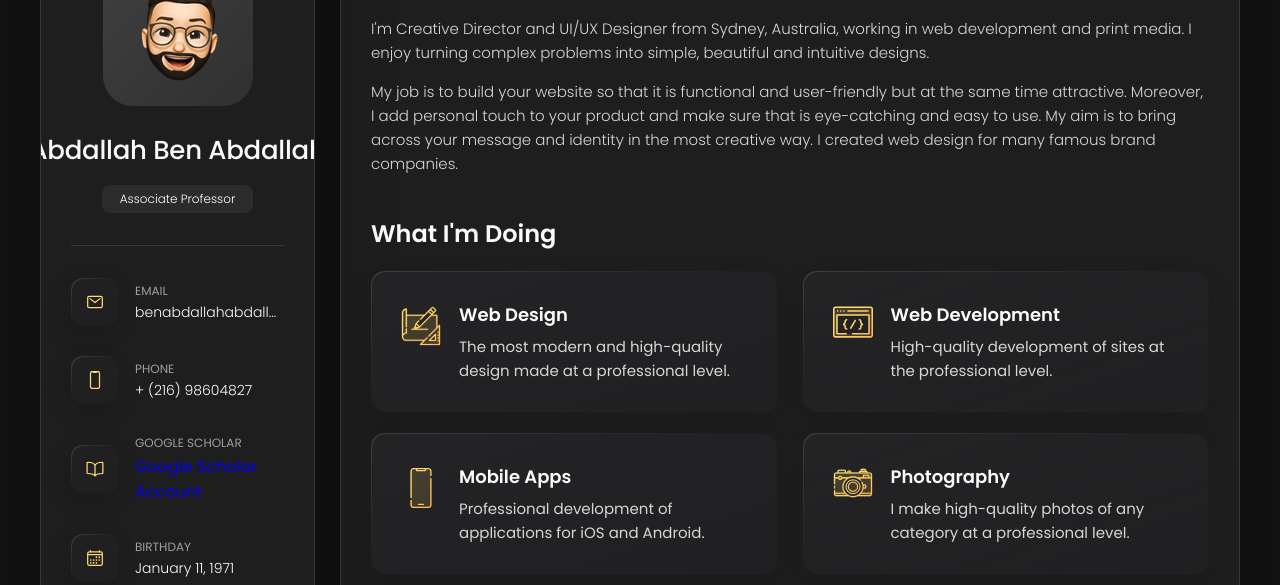
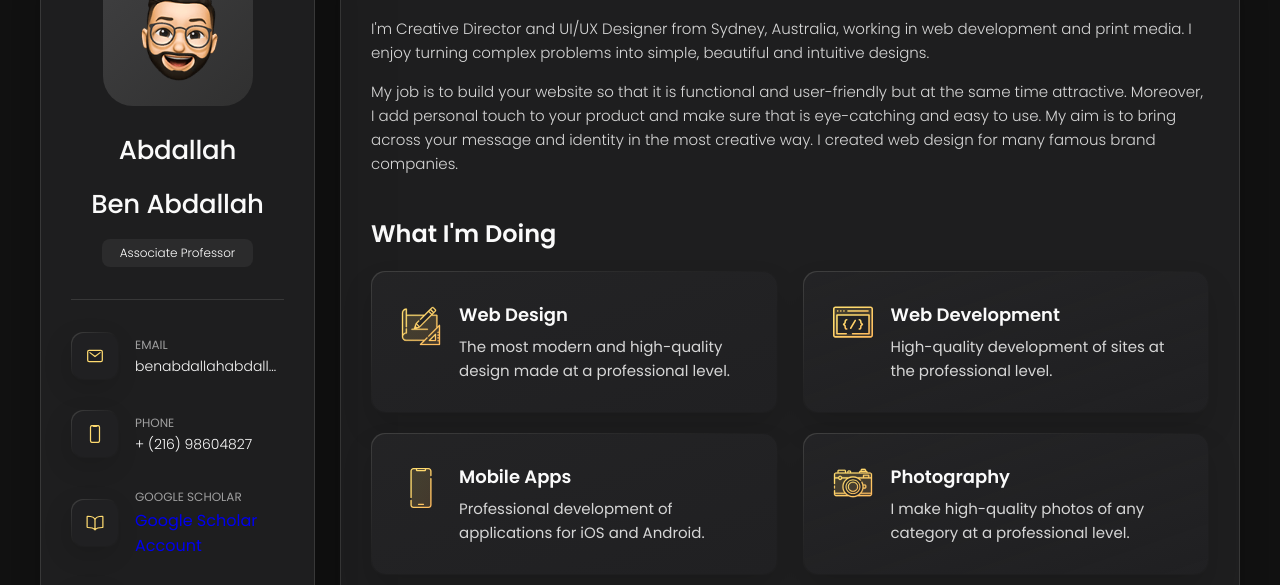
Before and after one commit to benabdallahabdallah/benabdallahabdallah.github.io, a plain HTML site: page index.html in a window 1280 px wide. Shown: the part 162-747 px from the top of the page. Drawn offline with nearby package versions, Linux system fonts and the light colour scheme.

Commit message:
update index

```diff
--- a/index.html
+++ b/index.html
@@ -5,7 +5,7 @@
   <meta charset="UTF-8">
   <meta http-equiv="X-UA-Compatible" content="IE=edge">
   <meta name="viewport" content="width=device-width, initial-scale=1.0">
-  <title>vCard - Personal Portfolio</title>
+  <title>ABA - Personal Portfolio</title>
 
   <!--
     - favicon
@@ -46,7 +46,8 @@
         </figure>
 
         <div class="info-content">
-          <h1 class="name" title="Abdallah Ben Abdallah">Abdallah Ben Abdallah</h1>
+          <h1 class="name" title="Abdallah">Abdallah</h1>
+          <h1 class="name" title="Ben Abdallah">Ben Abdallah</h1>
 
           <p class="title">Associate Professor</p>
         </div>
```
